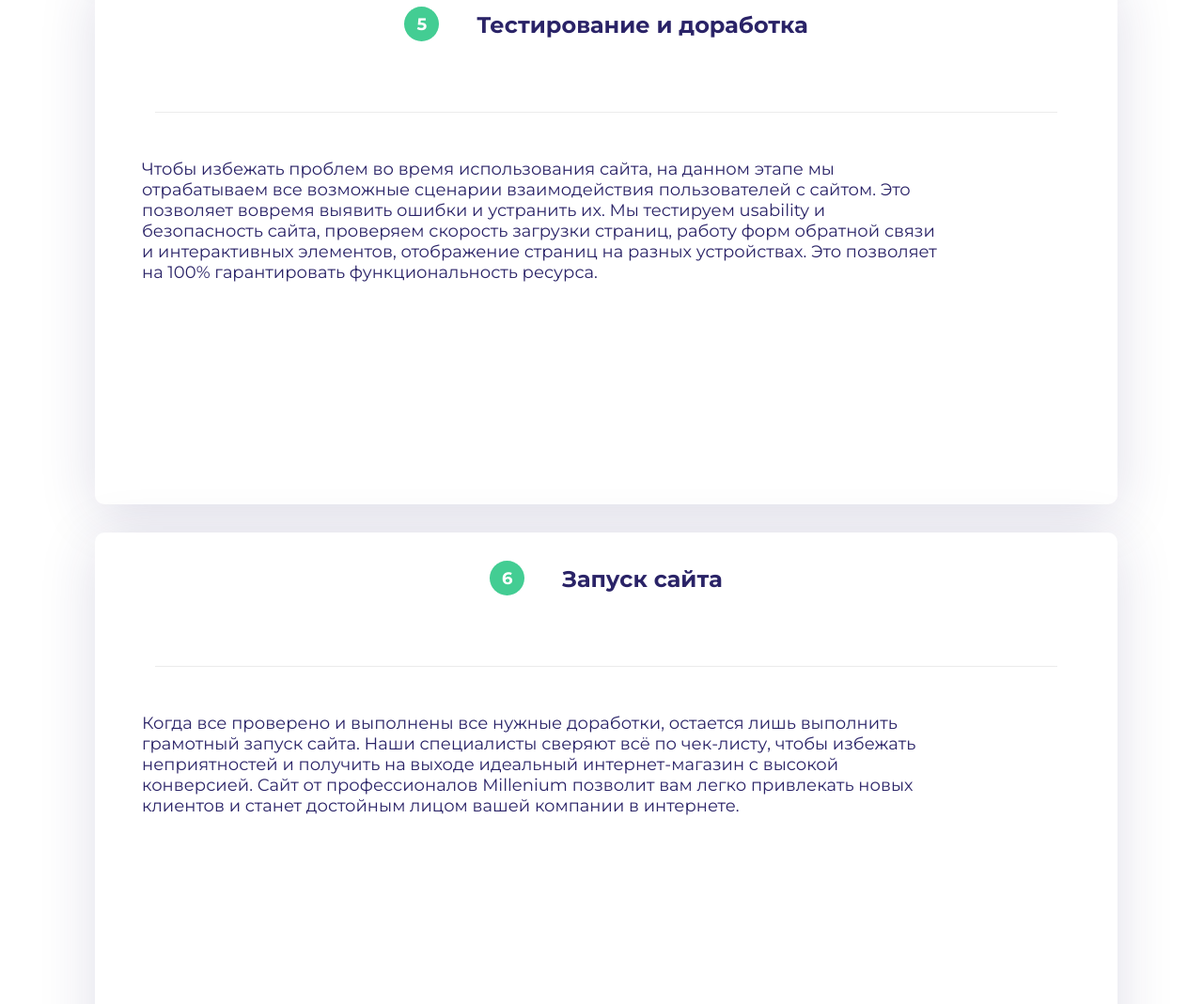
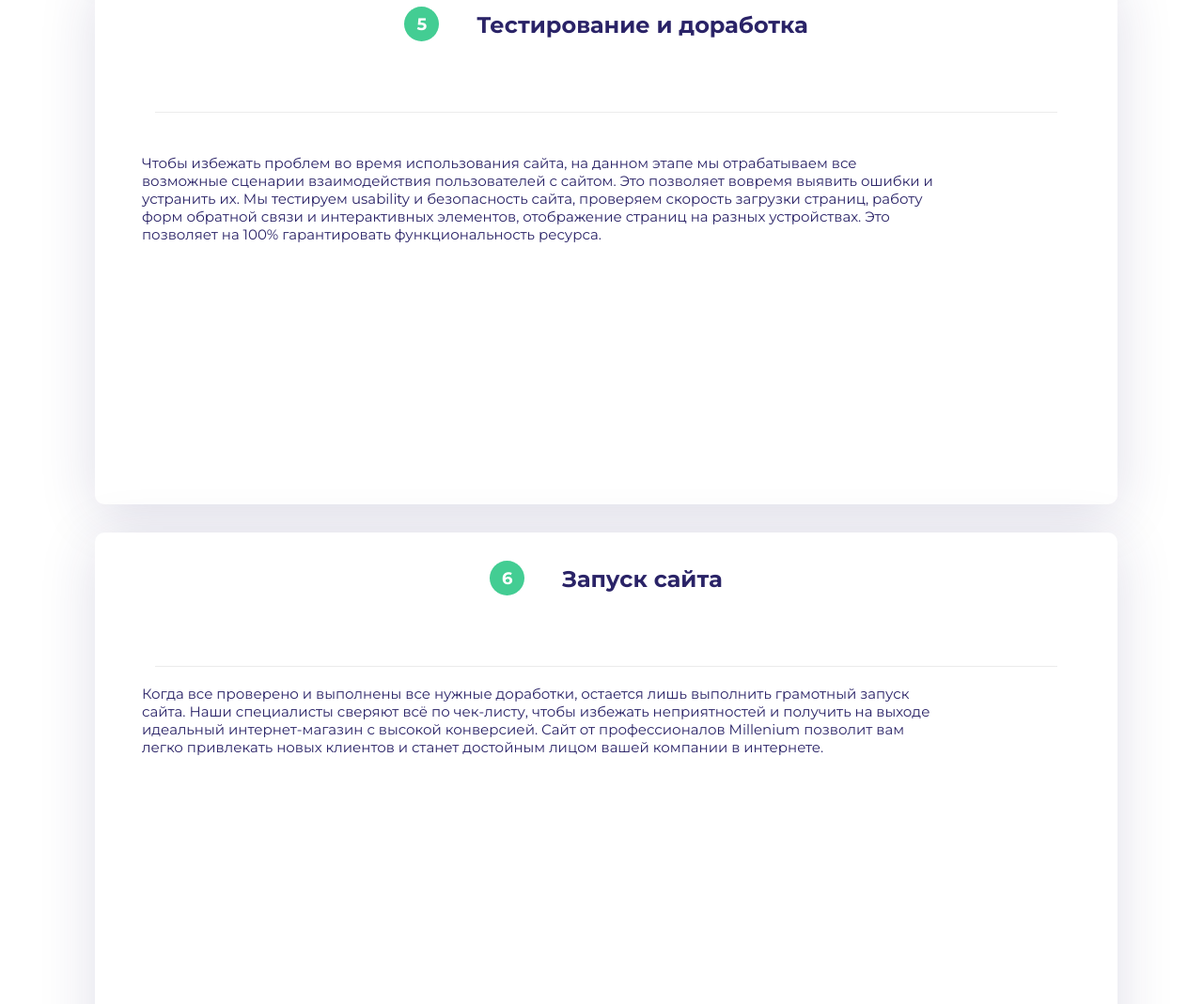
Before and after one commit to tsukuyominomikotoo/maket_1.5, a plain HTML site: page index.html in a window 1280 px wide. Shown: the part 10044-11113 px from the top of the page at 94% size. Drawn offline with nearby package versions, Linux system fonts and the light colour scheme.

Commit message:
fix commit

```diff
--- a/index.css
+++ b/index.css
@@ -2241,10 +2241,11 @@ flex-wrap: wrap;
 
     .six_item-overwiew{
         margin:0;
-        font-size: 18px;
+        font-size: 15px;
         font-weight:400;
         padding-left:50px;
         width:70vw;
+        margin-top: -30px;
     }
 
     .stages_six_item{
@@ -2270,10 +2271,11 @@ flex-wrap: wrap;
 
     .fifth_item-overwiew{
         margin:0;
-        font-size: 18px;
+        font-size: 15px;
         font-weight:400;
         padding-left:50px;
         width:70vw;
+        margin-top: -5px;
     }
 
     .stages_fifth_item{
```
